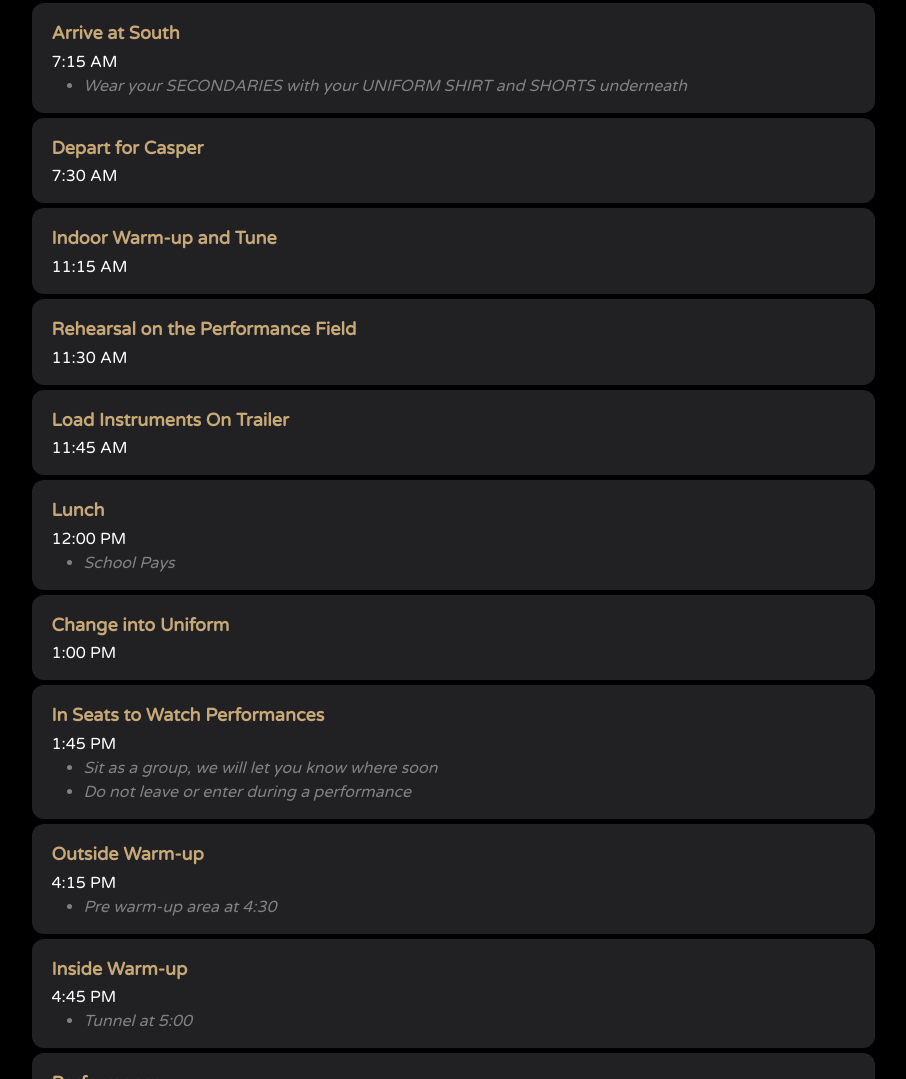
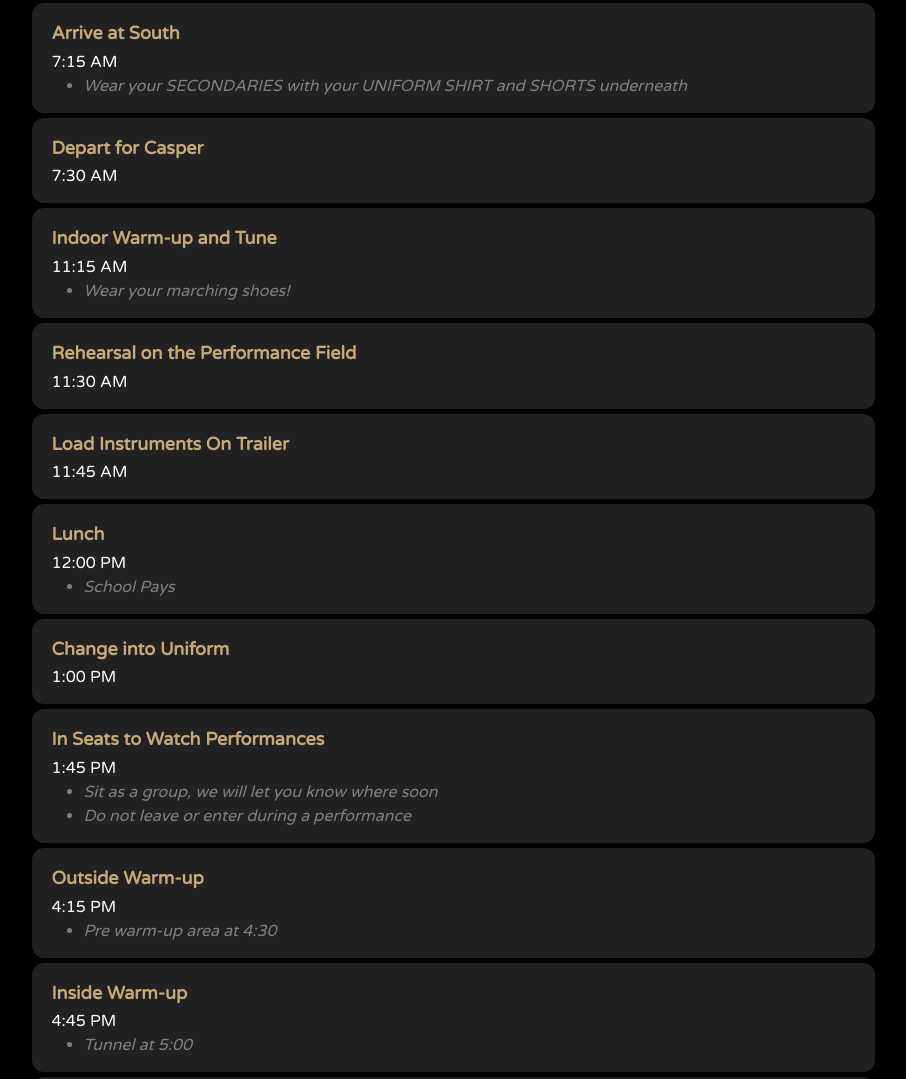
Before and after one commit to btschu/state_marching_itinerary, a plain HTML site: page index.html in a window 1280 px wide. Shown: the part 1052-2131 px from the top of the page, without its empty margins (187-1093 px from the left). Drawn offline with Linux system fonts and the light colour scheme.

Commit message:
added marching shoes to the rehearsal

```diff
--- a/index.html
+++ b/index.html
@@ -120,11 +120,11 @@
               <div class="">
                 <h4>Indoor Warm-up and Tune</h4>
                 <div><time>11:15 AM</time></div>
-                <!-- <ul>
-                  <li>Change into Uniform</li>
-                  <li>Guides find a time so you're ready</li>
-                  <li>Head to warm-up area at 1:45</li>
-                </ul> -->
+                <ul>
+                  <li>Wear your marching shoes!</li>
+                  <!-- <li>Guides find a time so you're ready</li>
+                  <li>Head to warm-up area at 1:45</li> -->
+                </ul>
               </div>
             </div>
 
```
